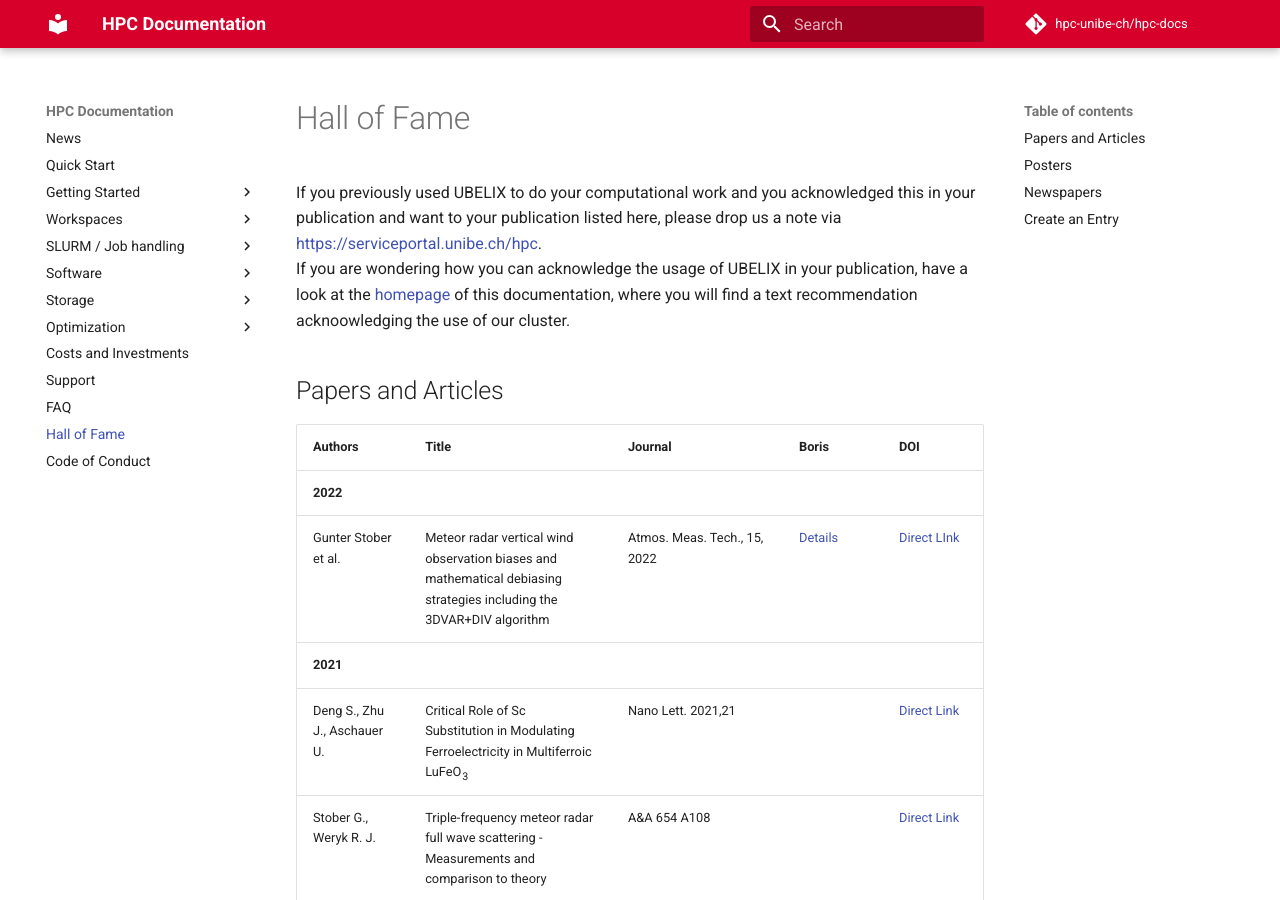
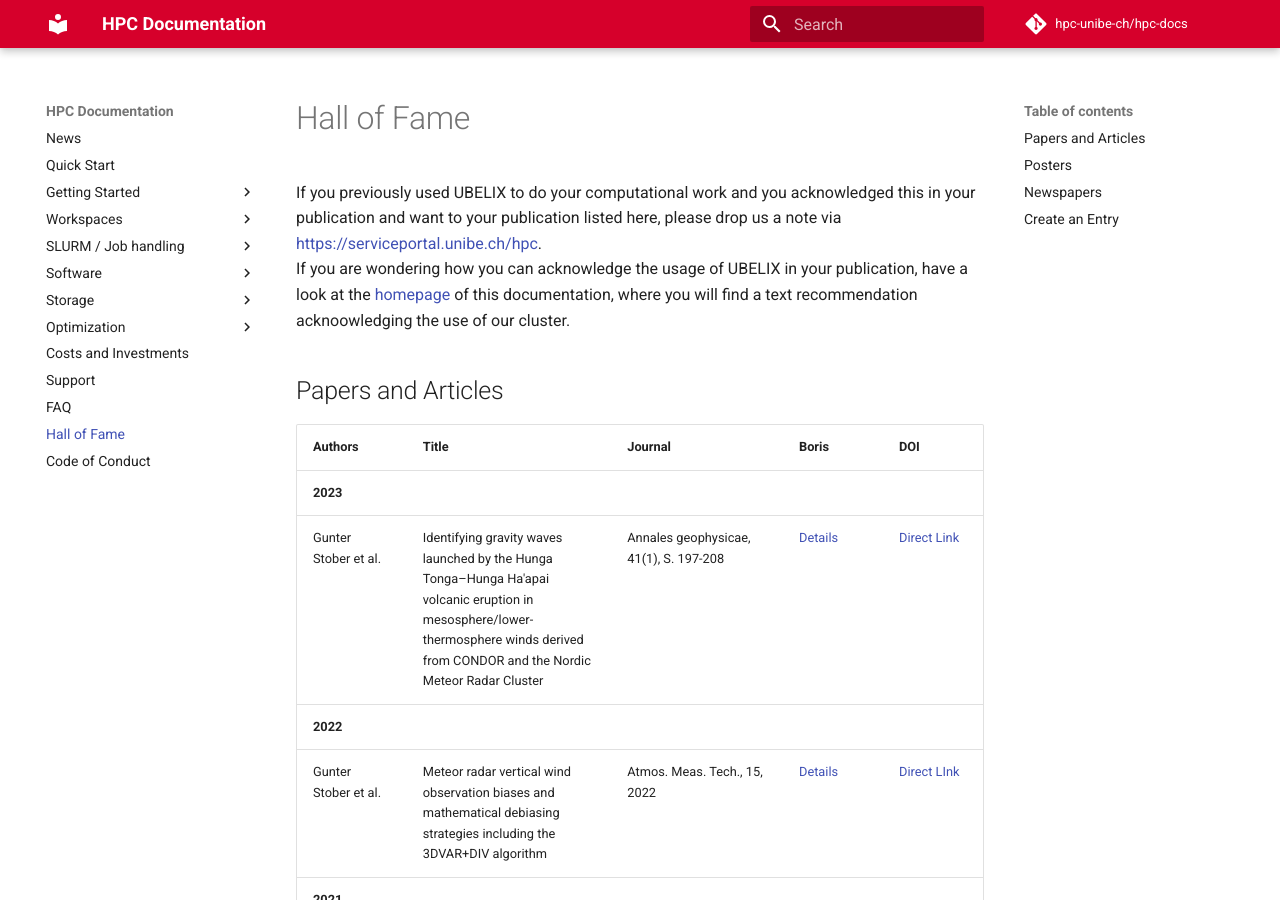
Before and after one commit to hpc-unibe-ch/hpc-unibe-ch.github.io, an MkDocs documentation site: the page built from docs/halloffame.md, in a window 1280 px wide and 900 px high. Built offline with MkDocs 1.6.1 and Material for MkDocs 9.7.7, drawn with Linux system fonts in a browser that asks for light colours; comment, search, counter and statistics services are not loaded.

Commit message:
Add paper to hall of fame

```diff
--- a/docs/halloffame.md
+++ b/docs/halloffame.md
@@ -10,6 +10,8 @@ you will find a text recommendation acknoowledging the use of our cluster.
 
 Authors | Title | Journal | Boris | DOI
 --- | --- | --- | --- | ---
+__2023__
+Gunter Stober et al. | Identifying gravity waves launched by the Hunga Tonga–Hunga Ha′apai volcanic eruption in mesosphere/lower-thermosphere winds derived from CONDOR and the Nordic Meteor Radar Cluster | Annales geophysicae, 41(1), S. 197-208 | [Details](https://boris.unibe.ch/id/eprint/181826) | [Direct Link](http://dx.doi.org/10.5194/angeo-41-197-2023) |
 __2022__
 Gunter Stober et al. | Meteor radar vertical wind observation biases and mathematical debiasing strategies including the 3DVAR+DIV algorithm | Atmos. Meas. Tech., 15, 2022 | [Details](https://boris.unibe.ch/174423/) | [Direct LInk](https://doi.org/10.5194/amt-15-5769-2022) |
 __2021__
```
